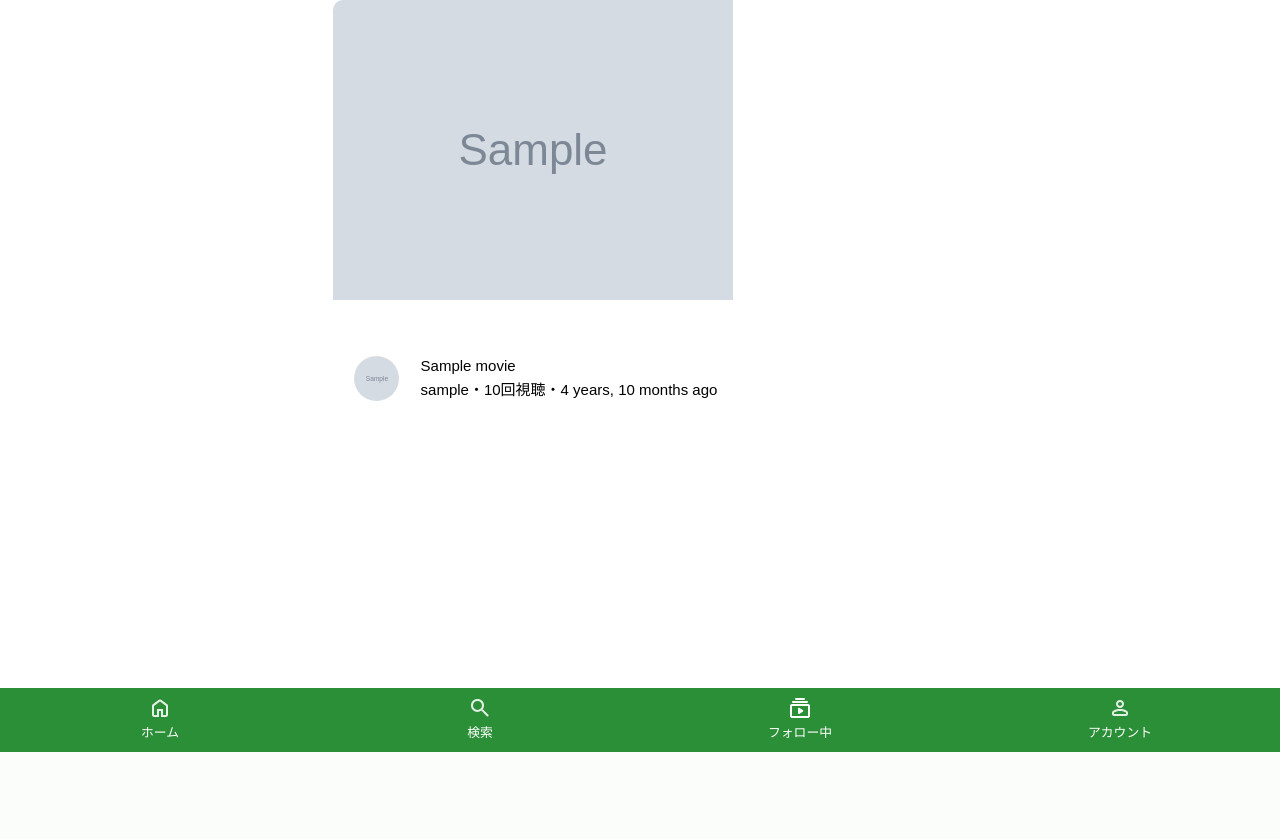
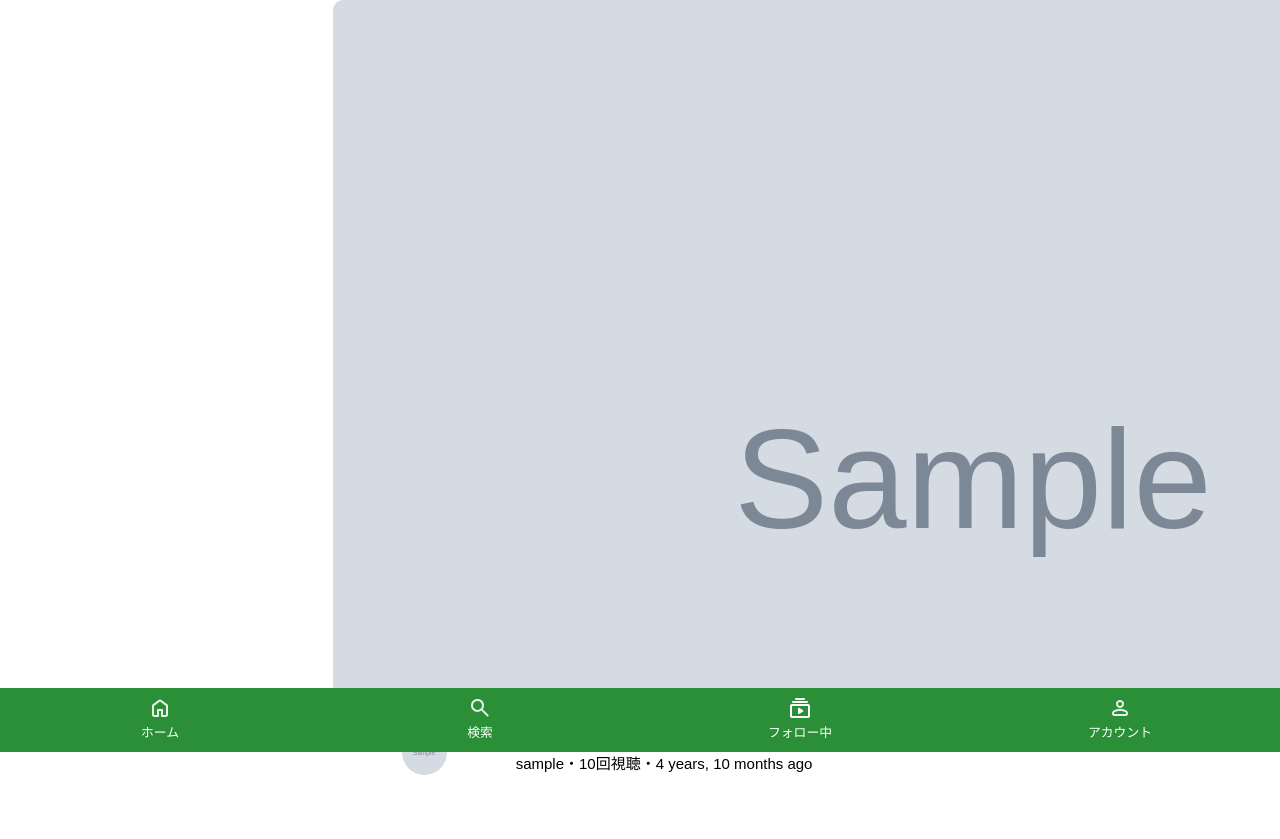
Before and after one commit to yuto0402/myvieal, a Django app: page /top/ in a window 1280 px wide; the page is wider, and only the part inside the window is pictured. Shown: the part 48-887 px from the top of that part. Before the commit the page ends 800 px from the top of that part, so only its background shows below. Run offline with Django 5.2, Linux system fonts and the light colour scheme; a user stored in the database is signed in; tables that the repository leaves empty hold one stand-in row (values such as "Sample post"); grey boxes marked "Sample" are stand-in pictures; some libraries are stand-ins or nearby versions.

Commit message:
second commit

```diff
--- a/myvieal/static/myvieal/css/top.css
+++ b/myvieal/static/myvieal/css/top.css
@@ -33,20 +33,19 @@ body {
   font-size: 14px;
 }
 
-img {
-  max-width: 100%;
-  height: auto;
-  object-fit: cover;
-}
-
 .thumbnail {
   grid-row: 1 / 2;
 	grid-column: 1 / 3;
-  width: 100%;
-  height: 0;
-  padding-bottom: 56.25%;
+  width: 100vw;
+  aspect-ratio: 16 / 9;
   overflow: hidden;
   margin-bottom: 10px;
+}
+
+.thumbnail img, .thumbnail video {
+  width: 100%;
+  height: 100%;
+  object-fit: cover;
 }
 
 .icon {
--- a/myvieal/templates/myvieal/create.html
+++ b/myvieal/templates/myvieal/create.html
@@ -19,7 +19,7 @@
 
     <img class="thumbnail-preview" style="display:none">
     <div class="thumbnail">
-      <input type="file" id="image-input" name="thumbnail" class="thumbnail" style="display: none;" required>
+      <input type="file" id="image-input" name="thumbnail" class="thumbnail" style="display: none;">
       <div class="button-container">
         <label for="image-input" class="thumbnail-select">サムネイルを選択</label>
       </div>
--- a/myvieal/templates/myvieal/top.html
+++ b/myvieal/templates/myvieal/top.html
@@ -13,8 +13,14 @@
 {% block content %}
   <main>
     {% for movie in movies %}
+
     <a href="{% url 'MovieDetail' movie.pk %}" class="list">
+      {% if movie.thumbnail %}
       <div class="thumbnail"><img src="{{ movie.thumbnail.url }}" alt=""></div>
+      {% else %}
+      <div class="thumbnail"><video src="{{ movie.movie_file.url }}" type="video/mp4"></video></div>
+      {% endif %}
+
       <div class="icon"><img src="{{ movie.created_by.icon_image.url }}" alt=""></div>
       <div class="title">{{ movie.title|truncatechars:30 }}</div>
       <div class="information">{{ movie.created_by.username }}・{{ movie.number_of_views }}回視聴・{{ movie.created_at|timesince }} ago</div>
```
